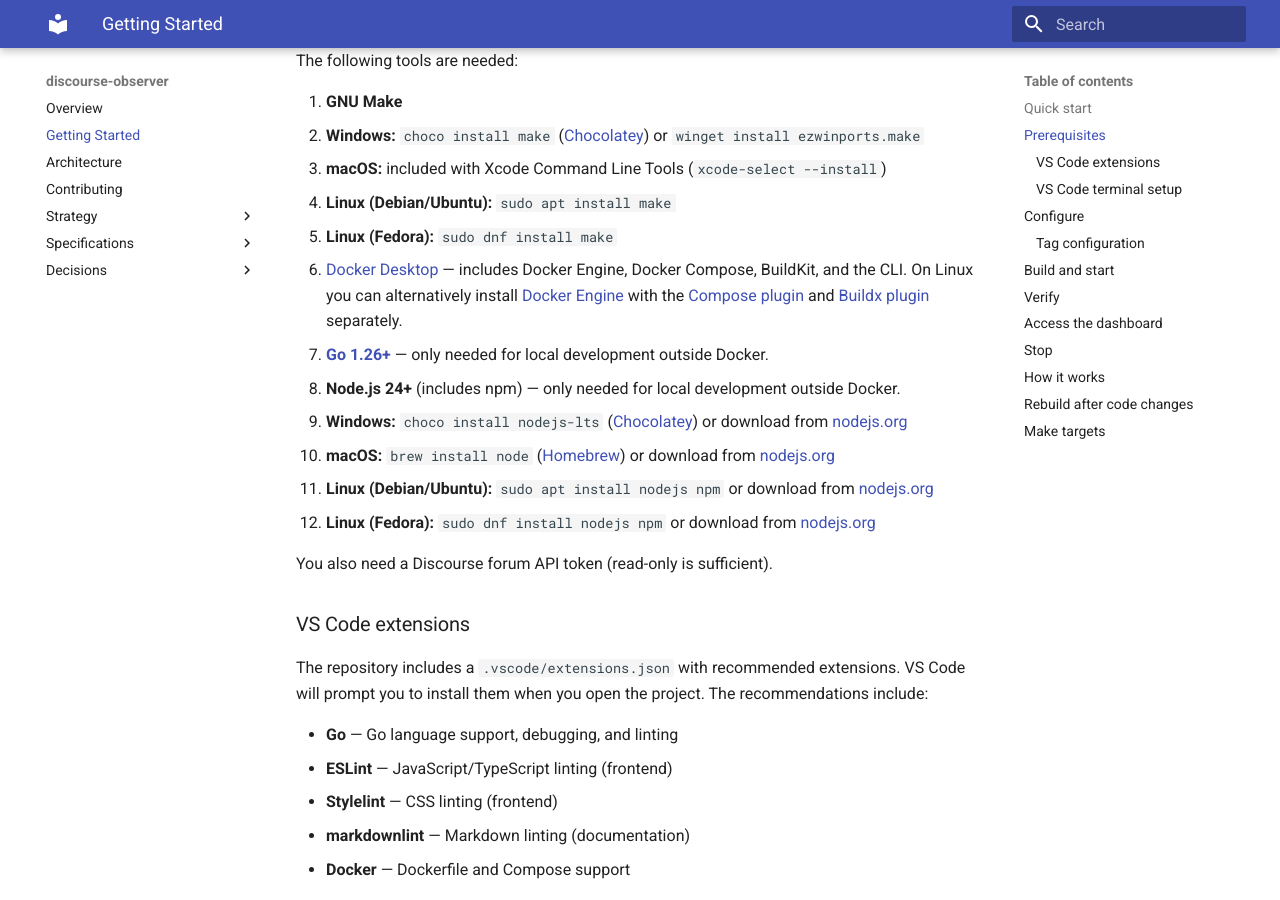
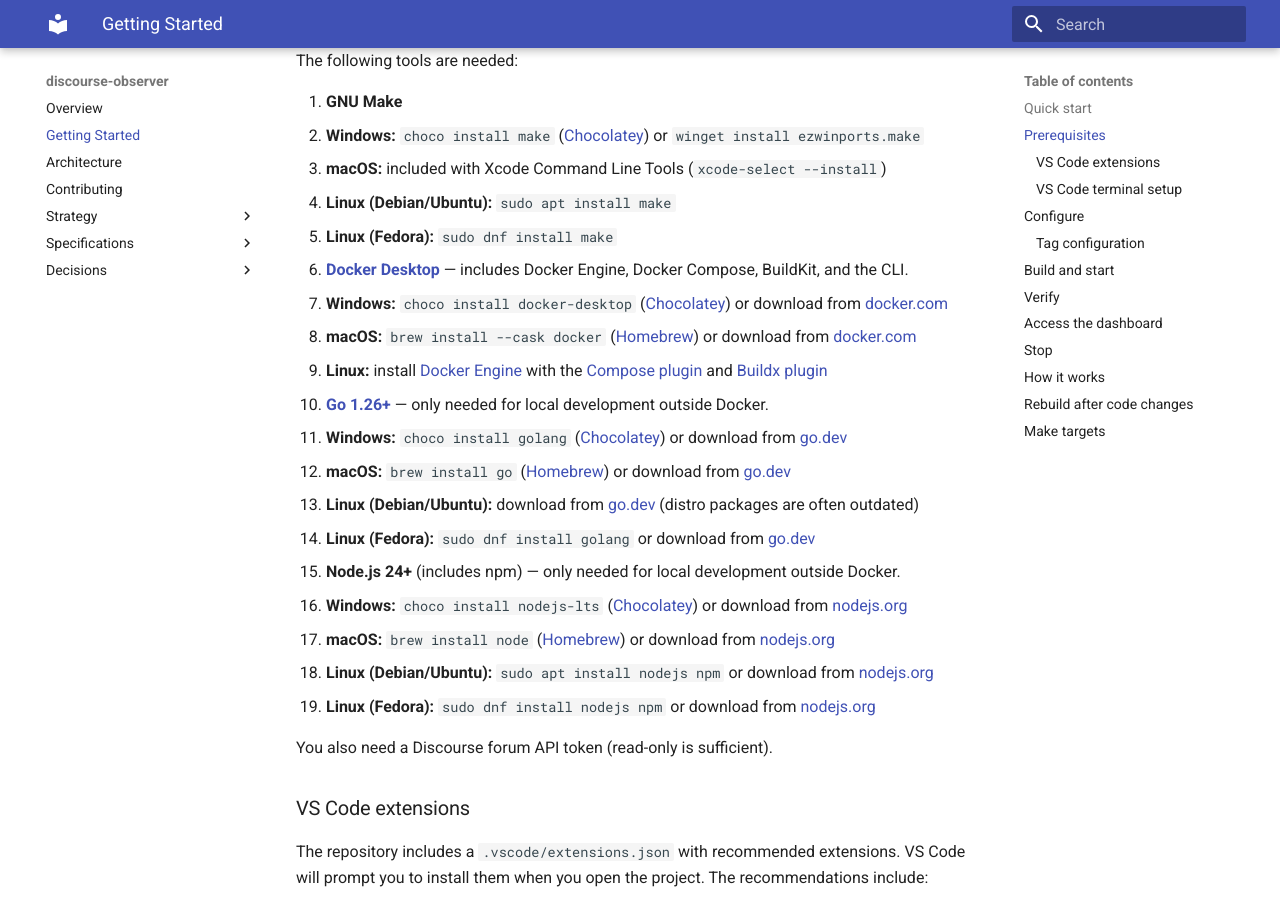
Before and after one commit to MorganDigitalAsyncTransparency/community, an MkDocs documentation site: the page built from discourse-observer/docs/getting-started.md, in a window 1280 px wide and 900 px high, scrolled down 946 px. Built offline with MkDocs 1.6.1 and Material for MkDocs 9.7.7, drawn with Linux system fonts in a browser that asks for light colours.

Commit message:
Add consistent OS-specific install hints for all prerequisites
Docker and Go now have the same sub-bullet pattern as Make and Node.js,
with choco/brew/apt/dnf options per platform.

Co-Authored-By: Claude Opus 4.6 (1M context) <noreply@anthropic.com>

```diff
--- a/discourse-observer/docs/getting-started.md
+++ b/discourse-observer/docs/getting-started.md
@@ -40,8 +40,15 @@ The following tools are needed:
    - **macOS:** included with Xcode Command Line Tools (`xcode-select --install`)
    - **Linux (Debian/Ubuntu):** `sudo apt install make`
    - **Linux (Fedora):** `sudo dnf install make`
-2. [Docker Desktop](https://docs.docker.com/desktop/) — includes Docker Engine, Docker Compose, BuildKit, and the CLI. On Linux you can alternatively install [Docker Engine](https://docs.docker.com/engine/install/) with the [Compose plugin](https://docs.docker.com/compose/install/) and [Buildx plugin](https://docs.docker.com/build/install-buildx/) separately.
+2. **[Docker Desktop](https://docs.docker.com/desktop/)** — includes Docker Engine, Docker Compose, BuildKit, and the CLI.
+   - **Windows:** `choco install docker-desktop` ([Chocolatey](https://chocolatey.org/)) or download from [docker.com](https://docs.docker.com/desktop/setup/install/windows-install/)
+   - **macOS:** `brew install --cask docker` ([Homebrew](https://brew.sh/)) or download from [docker.com](https://docs.docker.com/desktop/setup/install/mac-install/)
+   - **Linux:** install [Docker Engine](https://docs.docker.com/engine/install/) with the [Compose plugin](https://docs.docker.com/compose/install/) and [Buildx plugin](https://docs.docker.com/build/install-buildx/)
 3. **[Go 1.26+](https://go.dev/dl/)** — only needed for local development outside Docker.
+   - **Windows:** `choco install golang` ([Chocolatey](https://chocolatey.org/)) or download from [go.dev](https://go.dev/dl/)
+   - **macOS:** `brew install go` ([Homebrew](https://brew.sh/)) or download from [go.dev](https://go.dev/dl/)
+   - **Linux (Debian/Ubuntu):** download from [go.dev](https://go.dev/dl/) (distro packages are often outdated)
+   - **Linux (Fedora):** `sudo dnf install golang` or download from [go.dev](https://go.dev/dl/)
 4. **Node.js 24+** (includes npm) — only needed for local development outside Docker.
    - **Windows:** `choco install nodejs-lts` ([Chocolatey](https://chocolatey.org/)) or download from [nodejs.org](https://nodejs.org/)
    - **macOS:** `brew install node` ([Homebrew](https://brew.sh/)) or download from [nodejs.org](https://nodejs.org/)
```
Also changed, not shown: 1 other file.
